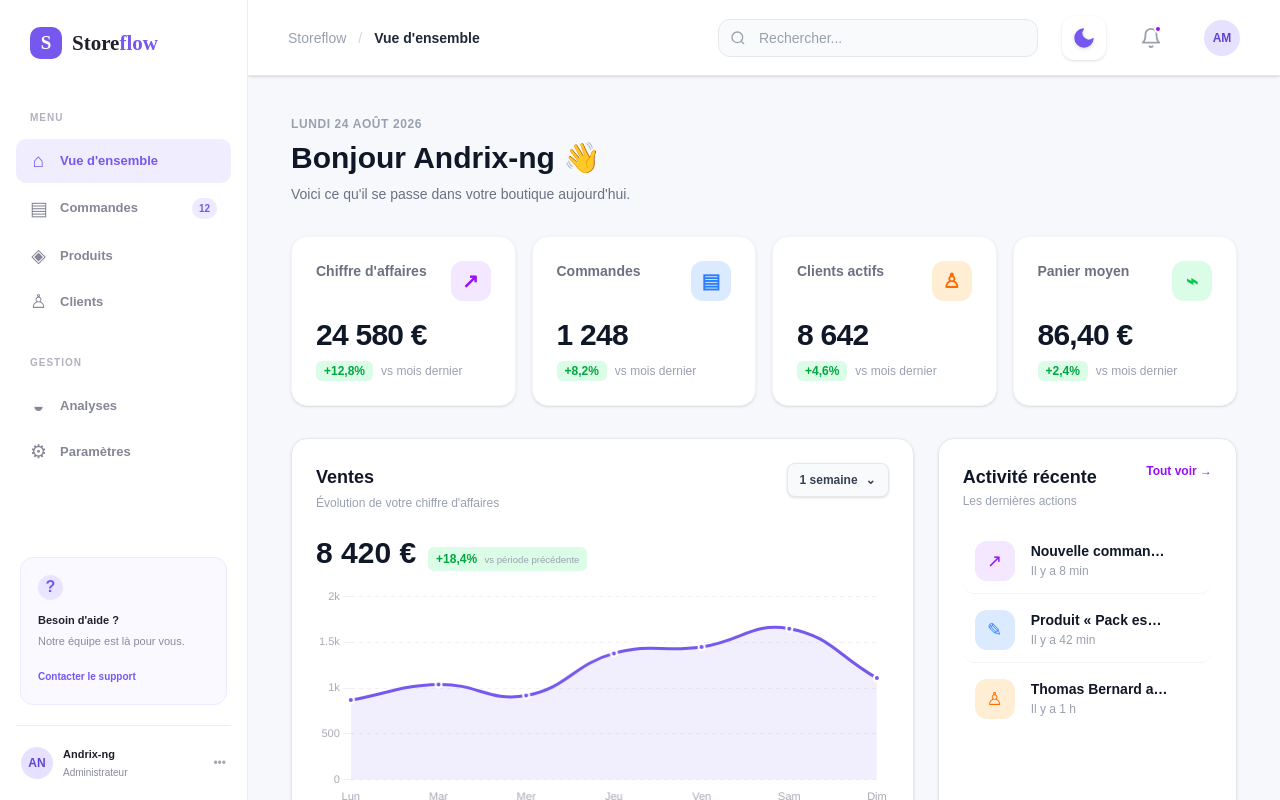
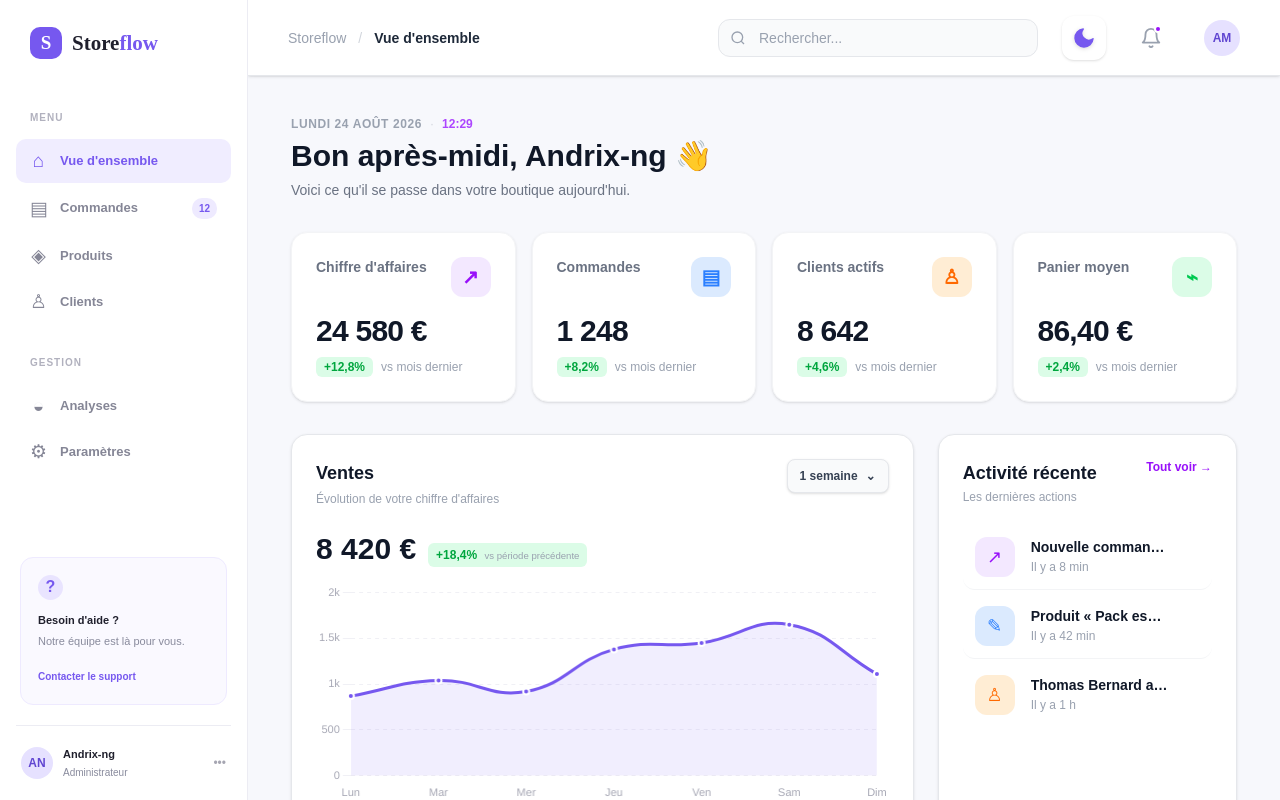
Before and after one commit to AndrixNg1/Nuxt.Shop-dashboard, a Nuxt app: page / in a window 1280 px wide. Built offline with nearby package versions, Linux system fonts and the light colour scheme.

Commit message:
feat: dynamic greeting, date and time in DashboardHeader

```diff
--- a/app/components/dashboard/DashboardHeader.vue
+++ b/app/components/dashboard/DashboardHeader.vue
@@ -1,7 +1,55 @@
+<script setup lang="ts">
+const now = ref(new Date());
+
+// Met à jour toutes les minutes
+onMounted(() => {
+  const interval = setInterval(() => { now.value = new Date(); }, 60_000);
+  onUnmounted(() => clearInterval(interval));
+});
+
+const greeting = computed(() => {
+  const h = now.value.getHours();
+  if (h >= 5  && h < 12) return 'Bonjour';
+  if (h >= 12 && h < 18) return 'Bon après-midi';
+  if (h >= 18 && h < 22) return 'Bonsoir';
+  return 'Bonne nuit';
+});
+
+const greetingEmoji = computed(() => {
+  const h = now.value.getHours();
+  if (h >= 5  && h < 12) return '☀️';
+  if (h >= 12 && h < 18) return '👋';
+  if (h >= 18 && h < 22) return '🌆';
+  return '🌙';
+});
+
+const formattedDate = computed(() =>
+  now.value.toLocaleDateString('fr-FR', {
+    weekday: 'long',
+    day:     'numeric',
+    month:   'long',
+    year:    'numeric',
+  })
+);
+
+const formattedTime = computed(() =>
+  now.value.toLocaleTimeString('fr-FR', { hour: '2-digit', minute: '2-digit' })
+);
+</script>
+
 <template>
-  <section class="flex flex-col gap-2">
-    <p class="text-xs font-bold uppercase tracking-wider text-gray-400 dark:text-gray-500">Lundi 24 août 2026</p>
-    <h1 class="m-0 text-3xl font-extrabold text-gray-900 dark:text-white">Bonjour Andrix-ng <span class="inline-block hover:animate-bounce">👋</span></h1>
+  <section class="flex flex-col gap-1.5">
+    <div class="flex items-center gap-2">
+      <p class="text-xs font-bold uppercase tracking-wider text-gray-400 dark:text-gray-500 capitalize">
+        {{ formattedDate }}
+      </p>
+      <span class="text-xs text-gray-300 dark:text-gray-600">·</span>
+      <p class="text-xs font-semibold text-purple-500 dark:text-purple-400">{{ formattedTime }}</p>
+    </div>
+    <h1 class="m-0 text-3xl font-extrabold text-gray-900 dark:text-white">
+      {{ greeting }}, Andrix-ng
+      <span class="inline-block">{{ greetingEmoji }}</span>
+    </h1>
     <p class="text-sm text-gray-500 dark:text-gray-400">Voici ce qu'il se passe dans votre boutique aujourd'hui.</p>
   </section>
 </template>
```
